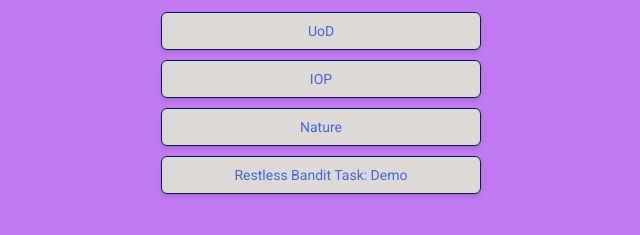
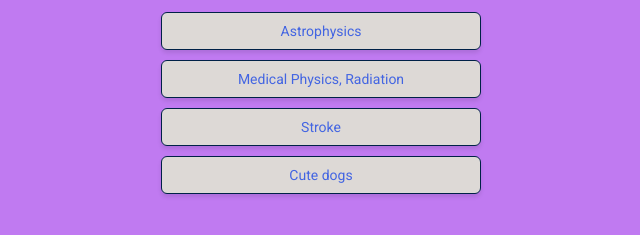
Before and after one commit to alexandra643/ProPhysics-, a plain HTML site: page index.html in a window 1280 px wide. Shown: the part 305-540 px from the top of the page, without its empty margins (319-959 px from the left). Drawn offline with Linux system fonts and the light colour scheme.

Commit message:
Update index.html

```diff
--- a/index.html
+++ b/index.html
@@ -15,10 +15,10 @@
     <h2>Pro Phys Links: Oct 24</h2>
     <p></p>
     <div class="link-container">
-      <a href="https://www.dundee.ac.uk/" class="link">UoD</a>
-      <a href="https://www.iop.org/" class="link">IOP</a>
-      <a href="https://www.nature.com/" class="link">Nature</a>
-      <a href="https://gilbertson2209.github.io/thal-val/" class="link">Restless Bandit Task: Demo</a>
+      <a href="https://science.nasa.gov/astrophysics/" class="link">Astrophysics</a>
+      <a href="https://www.ncbi.nlm.nih.gov/books/NBK536948/" class="link">Medical Physics, Radiation</a>
+      <a href="https://www.mayoclinic.org/diseases-conditions/stroke/diagnosis-treatment/drc-20350119" class="link">Stroke</a>
+      <a href="https://www.goodhousekeeping.com/life/pets/g4531/cutest-dog-breeds/" class="link">Cute dogs</a>
     </div>
   </div>
 </body>
```
